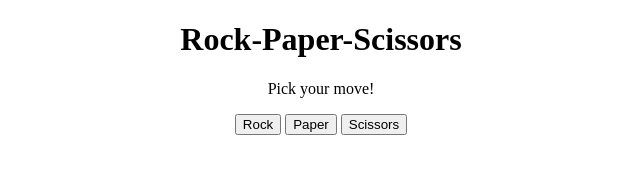
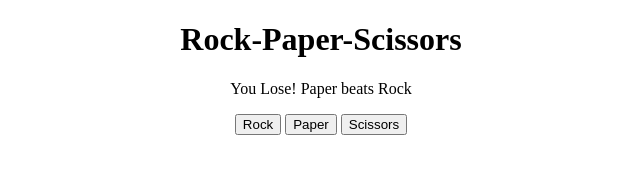
Before and after one commit to weiting109/the-odin-proj-projects, a plain HTML site: page rock-paper-scissors/rock-paper-scissors.html in a window 1280 px wide. Both pictures are taken after a click on the button "Rock". Shown: the full height of the page, 319-959 px from the left. Drawn offline with Linux system fonts and the light colour scheme.

Commit message:
Added DOM manipulation to display results in UI

```diff
--- a/rock-paper-scissors/rock-paper-scissors.html
+++ b/rock-paper-scissors/rock-paper-scissors.html
@@ -10,7 +10,7 @@
 <body>
     <h1> Rock-Paper-Scissors</h1>
     <div>
-        <p id = 'narration'>Pick your move! </p>
+        <p id = "narration">Pick your move! </p>
     </div>
     <div>
         <button id = "rock">Rock</button>
@@ -75,10 +75,11 @@
     }
     game();
     */
-    moves = document.querySelectorAll("button");
+    const moves = document.querySelectorAll('button');
+    const narrate = document.getElementById('narration');
     moves.forEach(move=>{
         move.addEventListener("click", ()=>{
-            console.log(playRound(move.id,computerPlay()));
+            narrate.textContent = playRound(move.id,computerPlay());
         });
     });
 </script>
```
